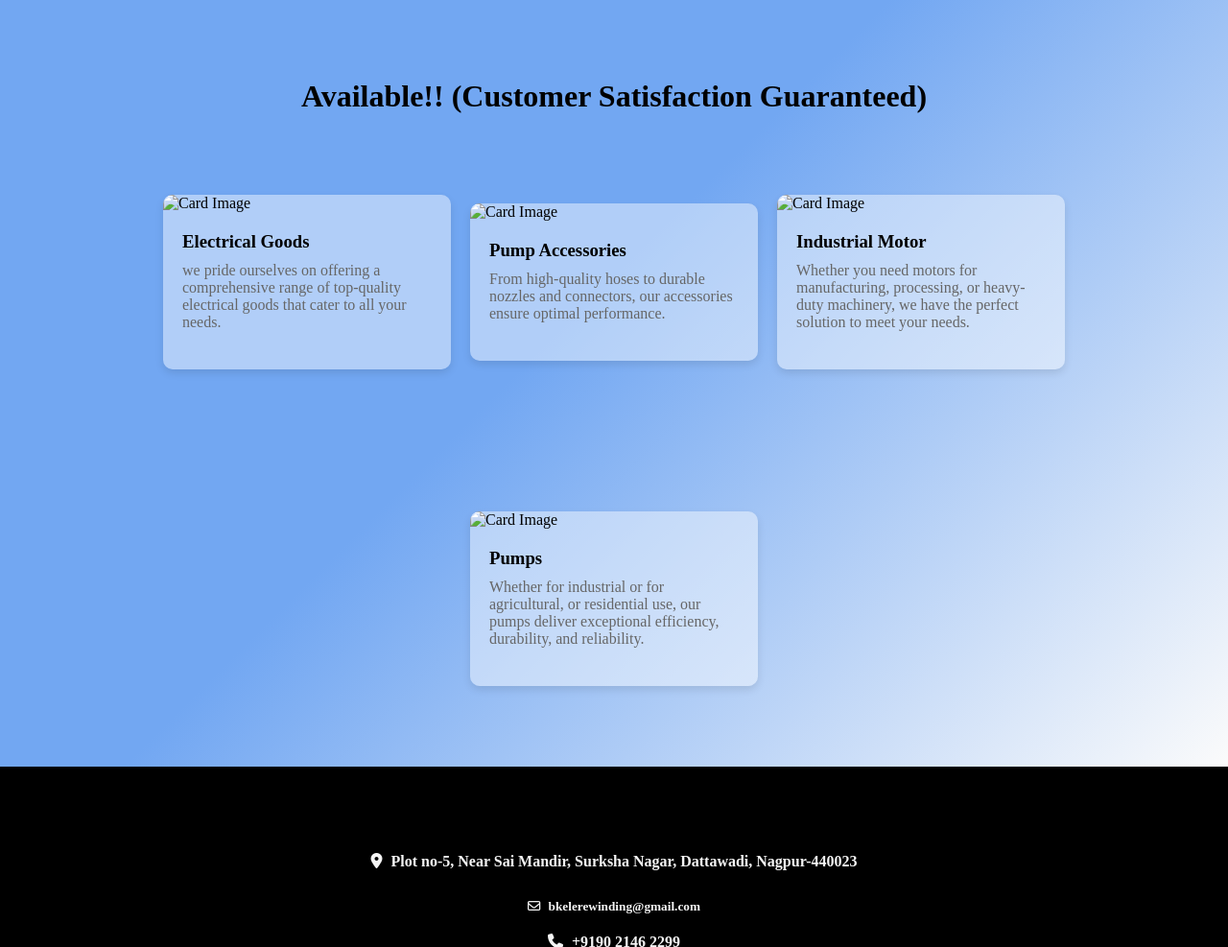
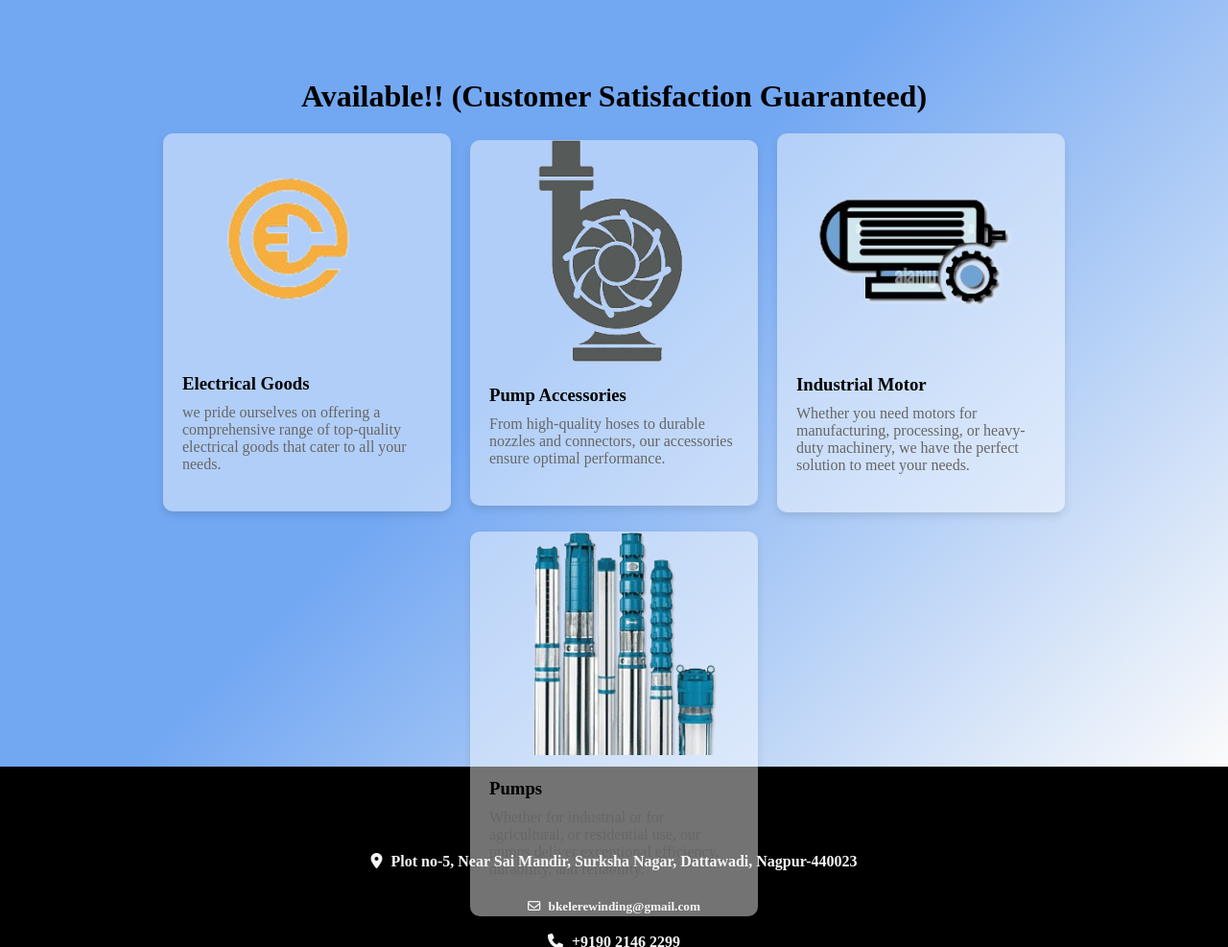
Before and after one commit to Janvi123github/BK_enterprises.github.io, a plain HTML site: page Services.html in a window 1280 px wide. Shown: the part 1600-2587 px from the top of the page at 96% size. Drawn offline with Linux system fonts and the light colour scheme.

Commit message:
Add files via upload

```diff
--- a/Services.html
+++ b/Services.html
@@ -97,7 +97,7 @@
             <h1>Available!!    (Customer Satisfaction Guaranteed)</h1>
             <div class="card-container">
                 <div class="card">
-                    <img src="Album\electrical.png" alt="Card Image">
+                    <img src="electrical.png" alt="Card Image">
                     <div class="card-content">
                         <h3>Electrical Goods</h3>
                         <p> we pride ourselves on offering a comprehensive range of top-quality electrical goods that cater to all your needs.</p>
@@ -105,7 +105,7 @@
                     </div>
                 </div>
                 <div class="card">
-                    <img src="Album\pumpa.png" alt="Card Image">
+                    <img src="pumpa.png" alt="Card Image">
                     <div class="card-content">
                         <h3>Pump Accessories</h3>
                         <p> From high-quality hoses to durable nozzles and connectors, our accessories ensure optimal performance.</p>
@@ -113,7 +113,7 @@
                     </div>
                 </div>
                 <div class="card">
-                    <img src="Album\motor.png" alt="Card Image">
+                    <img src="motor.png" alt="Card Image">
                     <div class="card-content">
                         <h3>Industrial Motor</h3>
                         <p>Whether you need motors for manufacturing, processing, or heavy-duty machinery, we have the perfect solution to meet your needs.</p>
@@ -121,7 +121,7 @@
                     </div>
                 </div>
                 <div class="card">
-                    <img src="Album\pumps.png" alt="Card Image">
+                    <img src="pumps.png" alt="Card Image">
                     <div class="card-content">
                         <h3>Pumps</h3>
                         <p>Whether for industrial or for  agricultural, or residential use, our pumps deliver exceptional efficiency, durability, and reliability.</p>
```
Also changed, not shown: index.html (+1 -1 lines).
